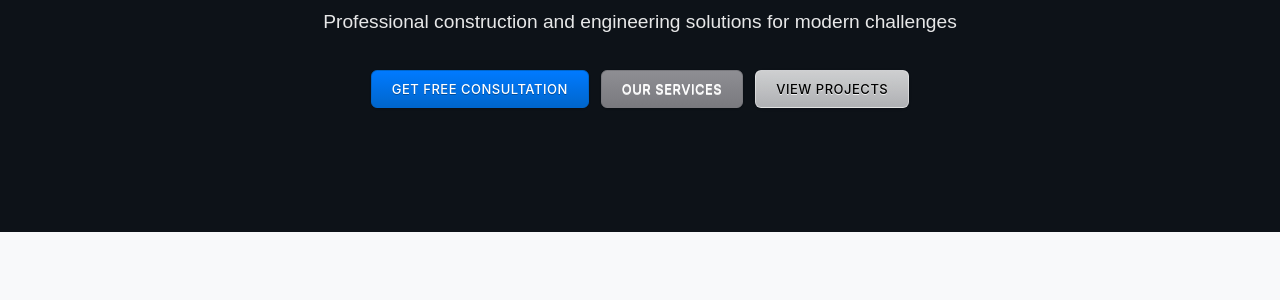
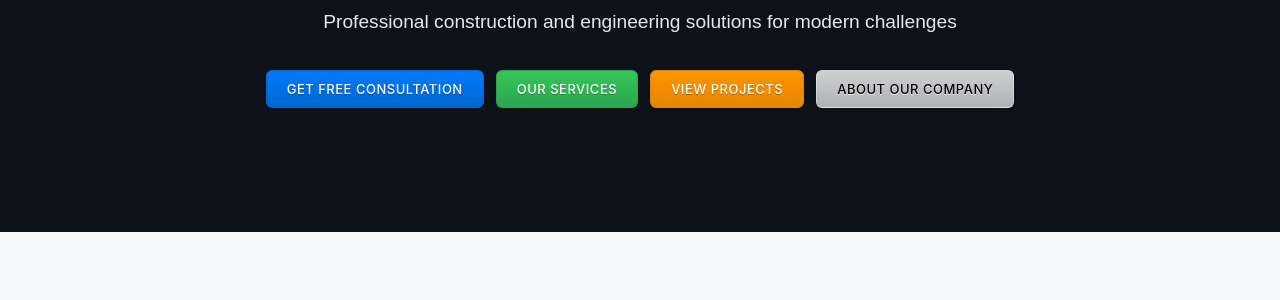
Before and after one commit to HubGitAi/my-portfolio, a plain HTML site: page index.html in a window 1280 px wide. Shown: the part 316-616 px from the top of the page. Drawn offline with Linux system fonts and the light colour scheme.

Commit message:
Update index.html

```diff
--- a/index.html
+++ b/index.html
@@ -33,8 +33,9 @@
             <p>Professional construction and engineering solutions for modern challenges</p>
             <div class="button-group">
                 <a href="#contact" class="btn btn-primary">Get Free Consultation</a>
-                <a href="#services" class="btn btn-gray">Our Services</a>
-                <a href="#projects" class="btn btn-glass">View Projects</a>
+                <a href="#services" class="btn btn-green">Our Services</a>
+                <a href="#projects" class="btn btn-orange">View Projects</a>
+                <a href="#about" class="btn btn-glass">About Our Company</a>
             </div>
         </div>
     </section>
```
